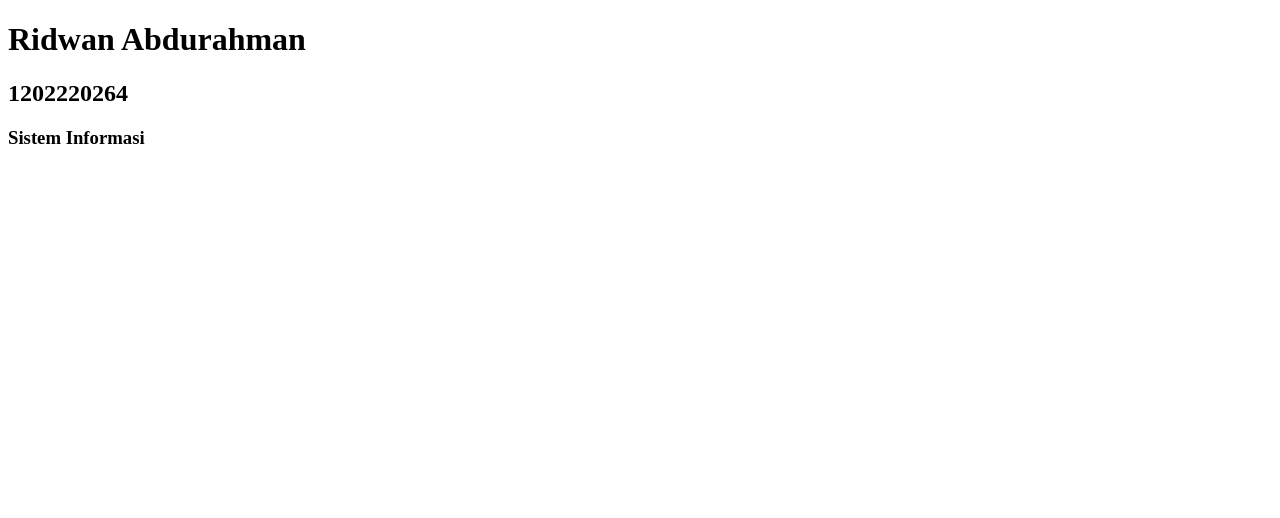
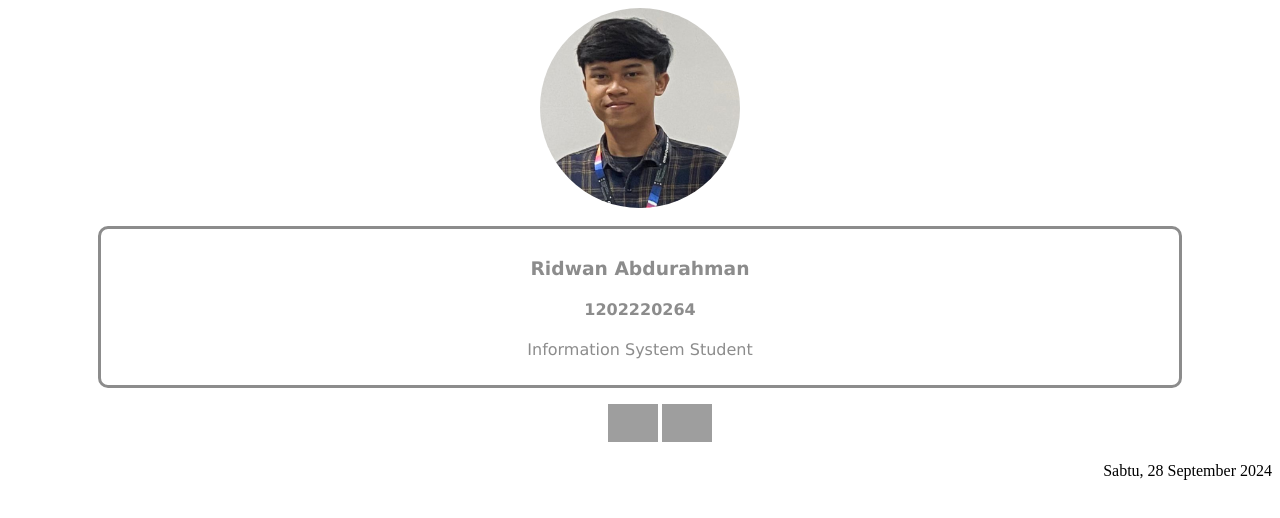
Before and after one commit to ridwanbdr/ridwanbdr.github.io, a plain HTML site: page index.html in a window 1280 px wide. Drawn offline with Linux system fonts and the light colour scheme; grey boxes are pictures that could not be loaded.

Commit message:
Add files via upload

```diff
--- a/index.html
+++ b/index.html
@@ -4,10 +4,57 @@
     <meta charset="UTF-8">
     <meta name="viewport" content="width=device-width, initial-scale=1.0">
     <title>Data Diri</title>
+    <style>
+        .profile{
+            width: 200px;
+            border-radius: 50%;
+            height: 200px;
+            object-fit: cover;
+            display: block;
+            margin-left: auto;
+            margin-right: auto;
+        }
+
+        .text{
+            text-align: center;
+        }
+
+        .text-box{
+            font-family: "verdana";
+            background-color: white;
+            color: rgb(140, 140, 140);
+            border-width: 3px;
+            border-style: solid;
+            border-radius: 10px;
+            padding: 10px;
+            margin-left: 90px;
+            margin-right: 90px;
+        }
+
+        .date{
+            text-align: right;
+        }
+    </style>
 </head>
 <body>
-    <h1>Ridwan Abdurahman</h1>
-    <h2>1202220264</h2>
-    <h3>Sistem Informasi</h3>
+    <img src="profile.png" alt="" class="profile">
+    <br>
+        <div class="text">
+            <div class="text-box">
+                <h3>Ridwan Abdurahman</h3>
+                <h4>1202220264</h4>
+                <p>Information System Student</p>
+            </div>
+
+            <ul>
+                <a href="https://www.instagram.com/ridwanbdr/" >
+                    <img src="https://upload.wikimedia.org/wikipedia/commons/thumb/e/e7/Instagram_logo_2016.svg/1200px-Instagram_logo_2016.svg.png" alt="" style="width: 50px;"></a>
+                <a href="https://www.linkedin.com/in/ridwanabdr/">
+                    <img src="https://logospng.org/download/linkedin/logo-linkedin-icon-1536.png" alt="" style="width: 50px;"></a>
+            </ul>
+        </div>
+    <div class="date">
+        <p>Sabtu, 28 September 2024</p>
+    </div>
 </body>
 </html>
--- /dev/null
+++ b/style.css
@@ -0,0 +1,29 @@
+.profile{
+    width: 200px;
+    border-radius: 50%;
+    height: 200px;
+    object-fit: cover;
+    display: block;
+    margin-left: auto;
+    margin-right: auto;
+}
+
+.text{
+    text-align: center;
+}
+
+.text-box{
+    font-family: "verdana";
+    background-color: white;
+    color: rgb(140, 140, 140);
+    border-width: 3px;
+    border-style: solid;
+    border-radius: 10px;
+    padding: 10px;
+    margin-left: 90px;
+    margin-right: 90px;
+}
+
+.date{
+    text-align: right;
+}
```
Also changed, not shown: profile.png (added).
